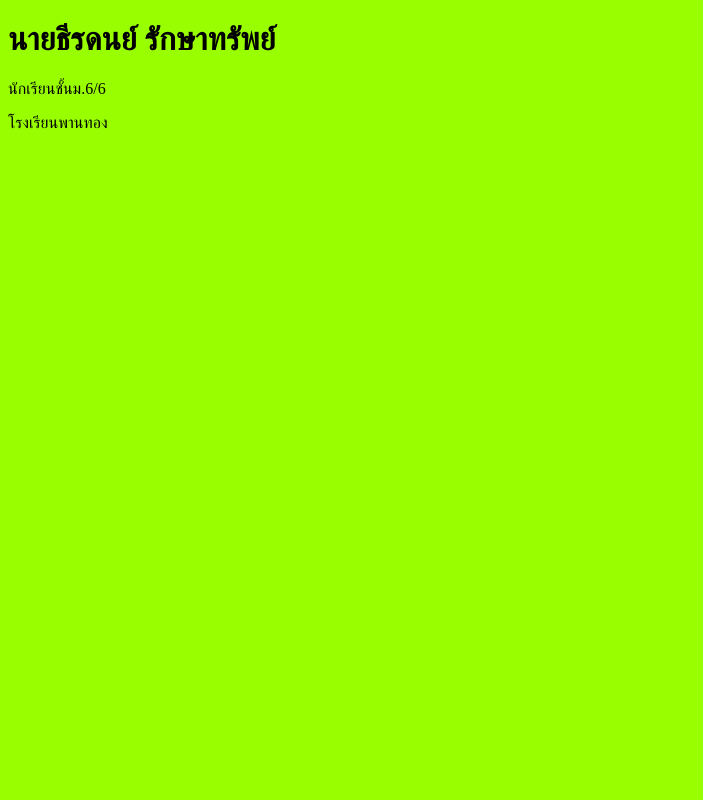
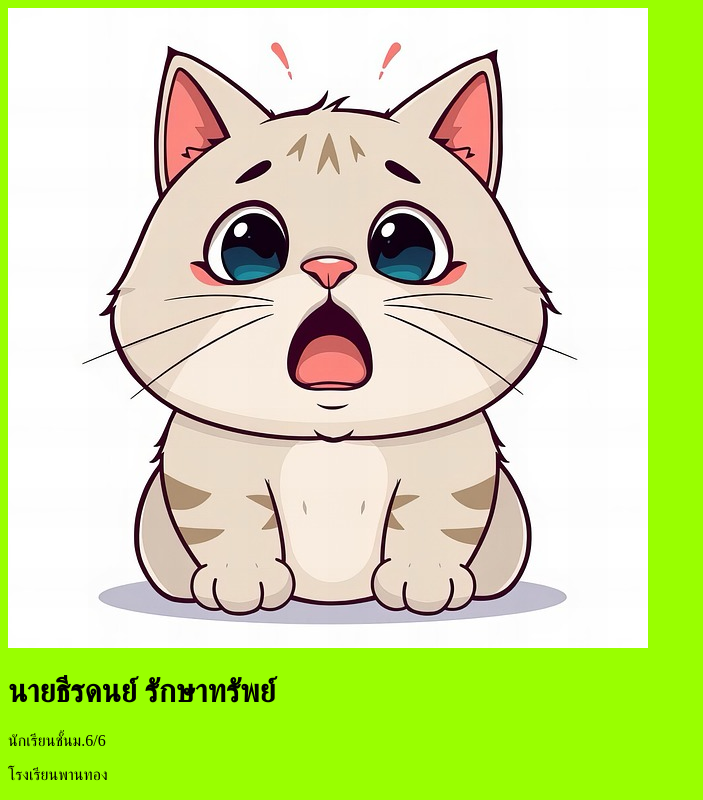
Before and after one commit to Beer2008/portfolio, a plain HTML site: page index.html in a window 1280 px wide. Shown: the whole page, without its empty margins (0-703 px from the left). Drawn offline with Linux system fonts and the light colour scheme.

Commit message:
Update index.html

```diff
--- a/index.html
+++ b/index.html
@@ -4,6 +4,7 @@
     <title>Portfolio นายธีรดนย์ รักษาทรัพย์</title>
 </head>
 <body bgcolor="#99FF00">
+<img src="images/เฮียเบีย.jpg">
 <h1>นายธีรดนย์ รักษาทรัพย์</h1>
 <p>นักเรียนชั้นม.6/6</p>
 <p>โรงเรียนพานทอง</p>
```
